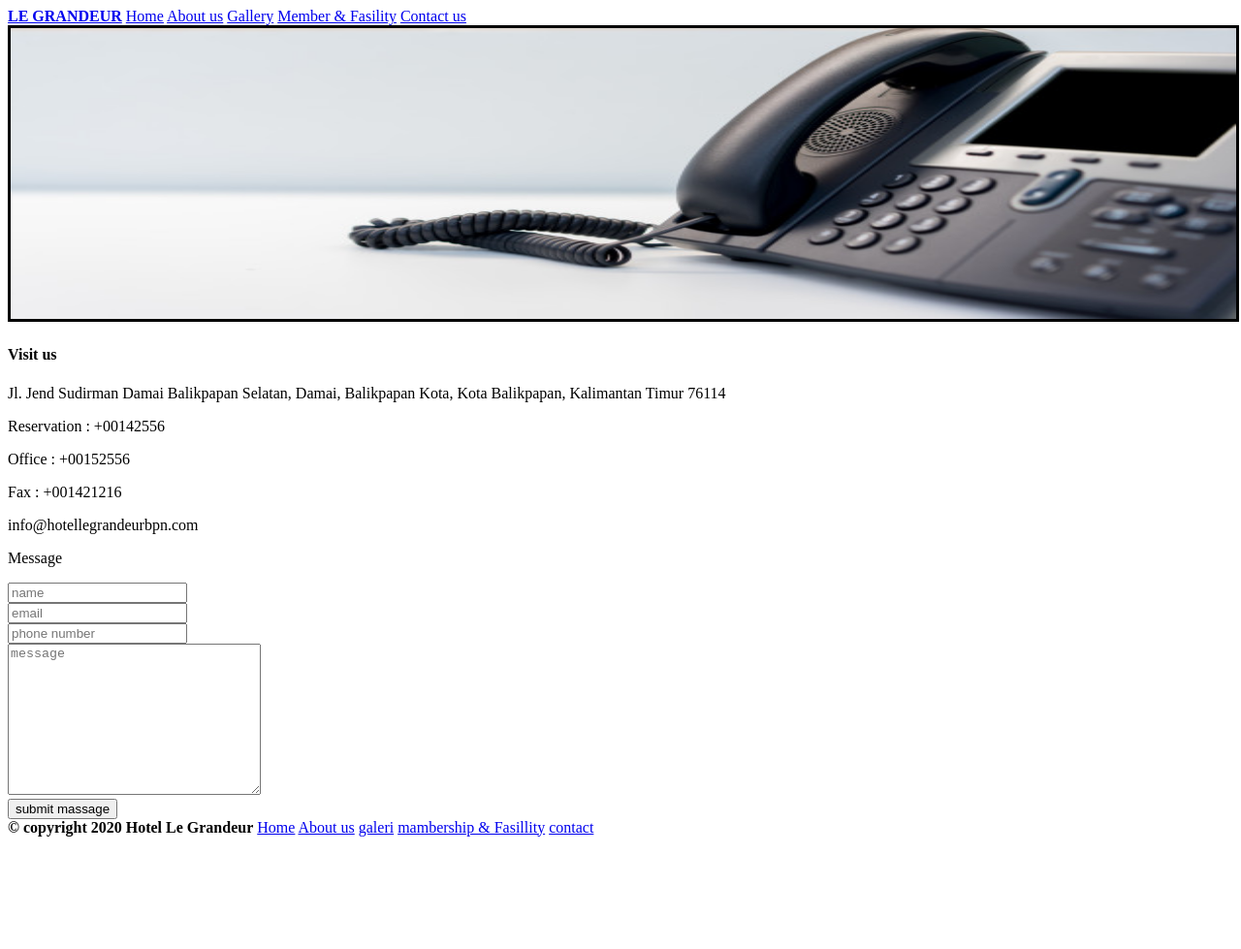
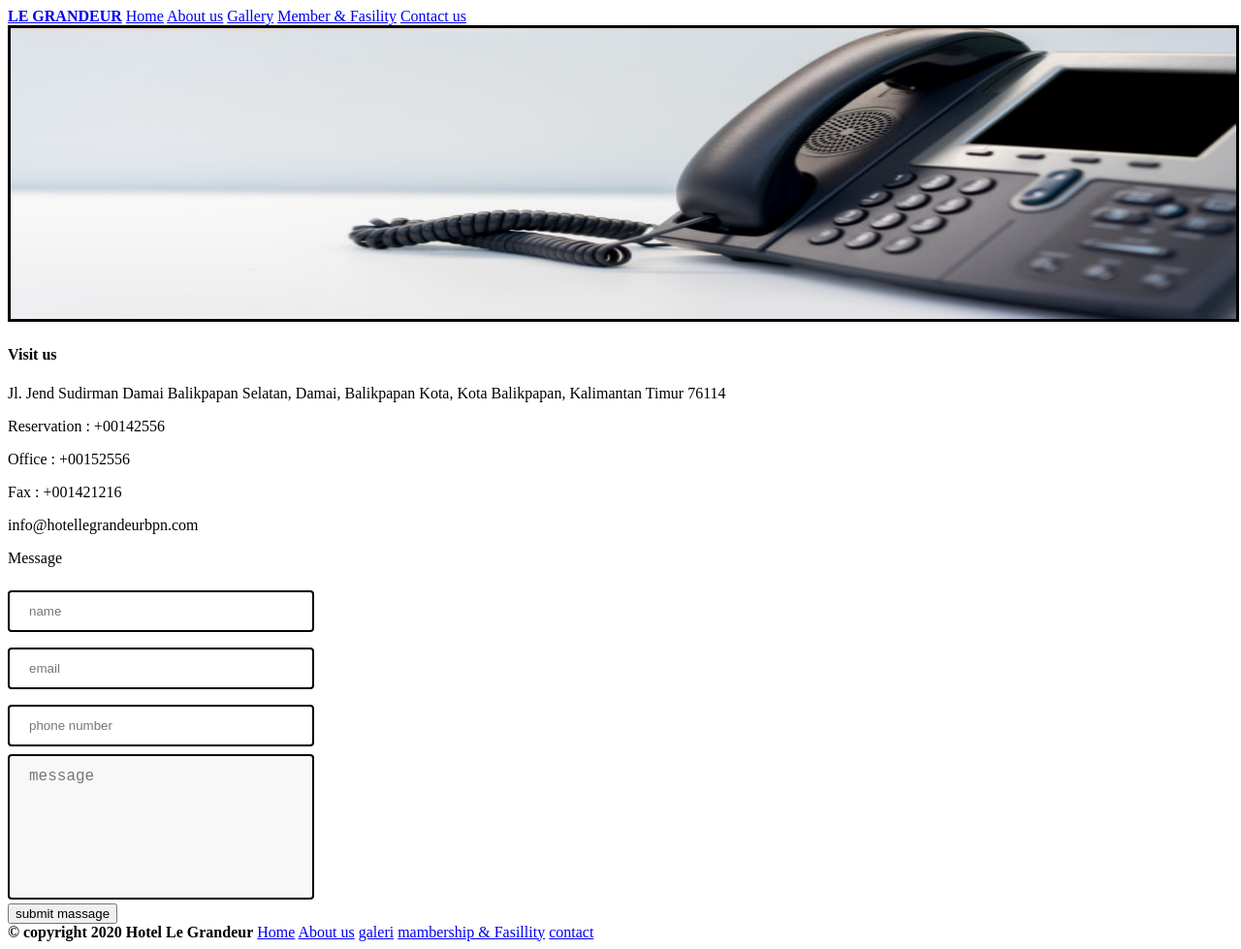
Before and after one commit to ilhammm12/Hotel-Le-Granduer-BPN, a plain HTML site: page contactus.html in a window 1280 px wide. Shown: the whole page at 97% size. Before the commit the page ends 871 px from the top, so only its background shows below. Drawn offline with Linux system fonts and the light colour scheme.

Commit message:
Update contactus.html

```diff
--- a/contactus.html
+++ b/contactus.html
@@ -2,6 +2,33 @@
 <html>
 <head>
     <title>CONTACT US - Hotel Le Grandeur Balikpapan</title>
+	<style>
+	input[type=text] {
+	width: 100%;
+	padding: 12px 20px;
+	margin: 8px 0;
+	box-sizing: border-box;
+	border: 2px solid black;
+	border-radius: 4px;
+	}
+	input[type=text] {
+	  width: 25%;
+	  padding: 12px 20px;
+	  margin: 8px 0;
+	  box-sizing: border-box;
+	}
+	textarea {
+		width: 25%;
+		height: 150px;
+		padding: 12px 20px;
+		box-sizing: border-box;
+		border: 2px solid black;
+		border-radius: 4px;
+		background-color: #f8f8f8;
+		font-size: 16px;
+		resize: none;
+	}
+	</style>
 <head>
 <body>
     <header>
```
